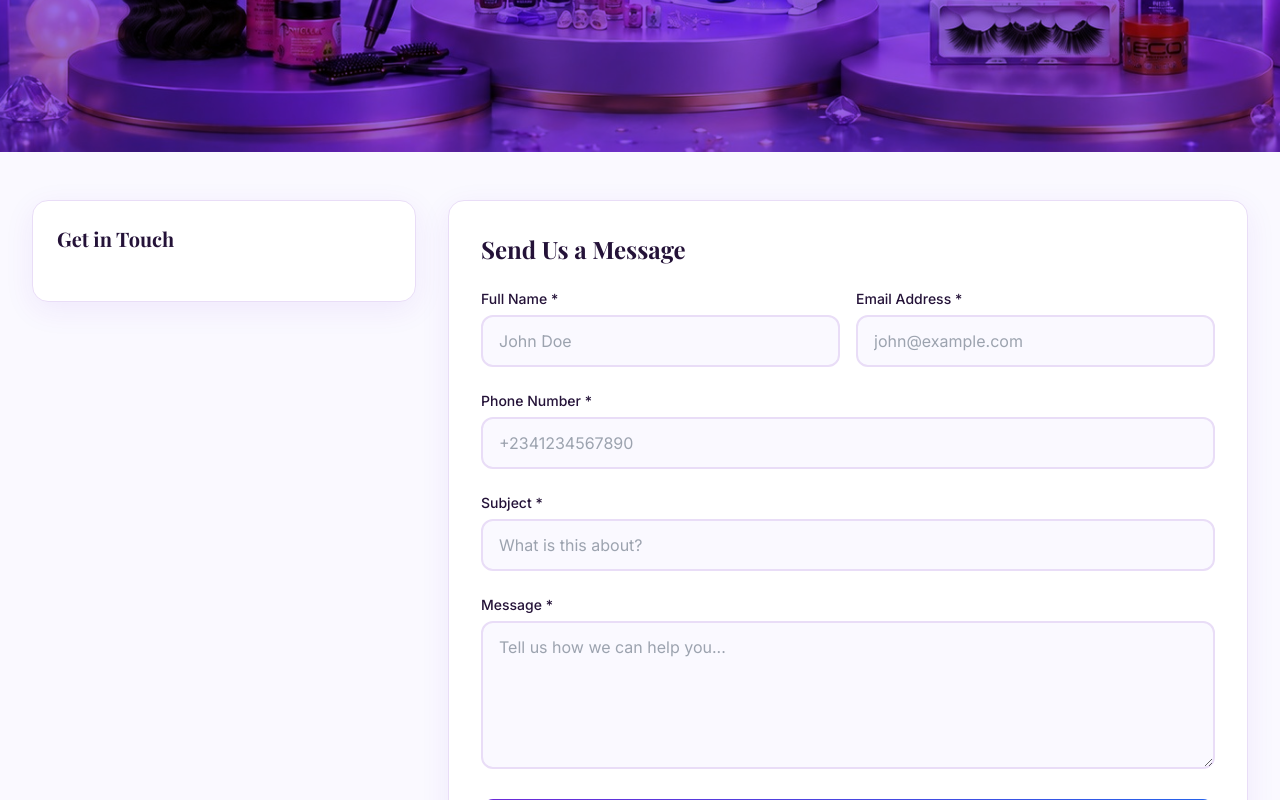
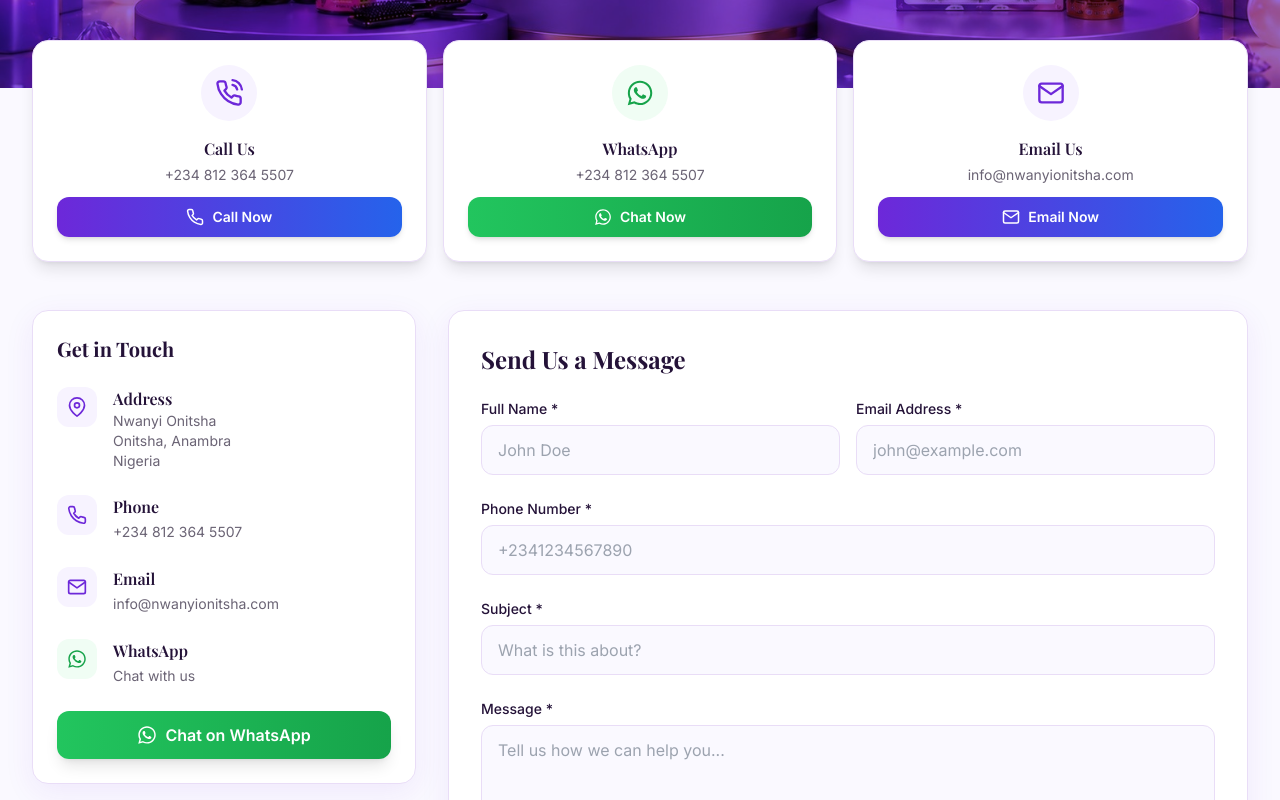
Before and after one commit to dxicthub/nwanyibeauty, a React (Vite) app: page /contact in a window 1280 px wide. Shown: the part 460-1260 px from the top of the page. Built offline with nearby package versions, Linux system fonts and the light colour scheme; no server answers; the HTML template or start-up script is replaced by a standard one.

Commit message:
Update Contact us - Map integration

```diff
--- a/src/pages/About.jsx
+++ b/src/pages/About.jsx
@@ -1,6 +1,17 @@
 import React from 'react';
 import { Link } from 'react-router-dom';
-import { FiAward, FiUsers, FiTruck, FiShield, FiStar, FiHeart, FiArrowRight } from 'react-icons/fi';
+import {
+  FiAward,
+  FiUsers,
+  FiTruck,
+  FiShield,
+  FiStar,
+  FiHeart,
+  FiArrowRight,
+  FiMapPin,    // Added this import
+  FiClock,     // Added this import
+  FiPhone      // Added this import
+} from 'react-icons/fi';
 import { IoSparkles } from 'react-icons/io5';
 
 // Import hero banner image
@@ -54,9 +65,7 @@ const About = () => {
 
         <div className="max-w-4xl mx-auto px-4 sm:px-6 lg:px-8 text-center relative z-10">
           <div className="flex items-center justify-center gap-2 mb-4">
-            <div className="w-16 h-16 bg-white/20 backdrop-blur-sm rounded-2xl flex items-center justify-center">
-              <IoSparkles className="w-8 h-8 text-white" />
-            </div>
+
           </div>
           <h1 className="text-5xl md:text-6xl lg:text-7xl xl:text-8xl font-bold text-white mb-4 leading-tight">
             About <span className="text-transparent bg-clip-text bg-gradient-to-r from-white to-purple-200">Nyanyi Onitsha</span>
@@ -74,7 +83,7 @@ const About = () => {
             {stats.map((stat, index) => (
               <div key={index} className="bg-white rounded-2xl p-6 text-center border border-[#E9DDF7] shadow-[0_4px_20px_rgba(109,40,217,0.06)]">
                 <div className="w-12 h-12 bg-[#F7F3FF] rounded-full flex items-center justify-center mx-auto mb-3">
-                  <stat.icon className="w-6 h-6 text-[#6D28D9]" />
+                  <stat.icon className="w-6 h-6 text-[#6D28D9]" aria-hidden="true" />
                 </div>
                 <p className="text-2xl font-bold text-[#241238]">{stat.value}</p>
                 <p className="text-sm text-[#6B6475]">{stat.label}</p>
@@ -106,7 +115,7 @@ const About = () => {
                 carefully curated to meet the diverse needs of the beauty and salon industry.
               </p>
               <Link to="/shop" className="inline-flex items-center text-[#6D28D9] hover:text-[#5B21B6] font-semibold">
-                Explore Our Products <FiArrowRight className="ml-2" />
+                Explore Our Products <FiArrowRight className="ml-2" aria-hidden="true" />
               </Link>
             </div>
             <div className="relative">
@@ -120,7 +129,7 @@ const About = () => {
               <div className="absolute -bottom-4 -right-4 bg-white rounded-xl shadow-lg p-4 border border-[#E9DDF7]">
                 <div className="flex items-center gap-3">
                   <div className="w-10 h-10 bg-[#F7F3FF] rounded-full flex items-center justify-center">
-                    <FiAward className="w-5 h-5 text-[#6D28D9]" />
+                    <FiAward className="w-5 h-5 text-[#6D28D9]" aria-hidden="true" />
                   </div>
                   <div>
                     <p className="text-sm font-semibold text-[#241238]">Trusted Supplier</p>
@@ -133,9 +142,79 @@ const About = () => {
         </div>
       </section>
 
-      {/* Our Values */}
+      {/* Google Maps Section */}
       <section className="py-16 bg-[#FAF9FF]">
         <div className="max-w-7xl mx-auto px-4 sm:px-6 lg:px-8">
+          <div className="text-center mb-12">
+            <span className="text-xs font-bold uppercase tracking-widest text-[#6D28D9] bg-[#F7F3FF] px-3 py-1 rounded-full border border-[#E9DDF7]">
+              Our Location
+            </span>
+            <h2 className="text-3xl font-bold text-[#241238] mt-4">
+              Find Us
+            </h2>
+            <p className="text-sm text-[#6B6475] mt-2 max-w-2xl mx-auto">
+              Visit us at our headquarters in Onitsha, Nigeria
+            </p>
+          </div>
+
+          <div className="bg-white rounded-2xl overflow-hidden border border-[#E9DDF7] shadow-[0_4px_20px_rgba(109,40,217,0.06)]">
+            <div className="relative w-full" style={{ paddingBottom: '56.25%' }}>
+              <iframe
+                src="https://www.google.com/maps/embed?pb=!1m18!1m12!1m3!1d3966.4733819518956!2d6.732025274130262!3d6.201109826827562!2m3!1f0!2f0!3f0!3m2!1i1024!2i768!4f13.1!3m3!1m2!1s0x1043f300159067d1%3A0xdfaa49c15beed46f!2sNwanyi%20Onitsha%20Global%20Concept!5e0!3m2!1sen!2sng!4v1786779001007!5m2!1sen!2sng"
+                className="absolute top-0 left-0 w-full h-full"
+                style={{ border: 0 }}
+                allowFullScreen=""
+                loading="lazy"
+                referrerPolicy="strict-origin-when-cross-origin"
+                title="Nyanyi Onitsha Location Map"
+              />
+            </div>
+          </div>
+
+          {/* Quick Location Info */}
+          <div className="grid md:grid-cols-3 gap-6 mt-8">
+            <div className="bg-white rounded-2xl p-6 border border-[#E9DDF7] text-center">
+              <div className="w-12 h-12 bg-[#F7F3FF] rounded-full flex items-center justify-center mx-auto mb-3">
+                <FiMapPin className="w-6 h-6 text-[#6D28D9]" aria-hidden="true" />
+              </div>
+              <h3 className="font-semibold text-[#241238]">Address</h3>
+              <p className="text-sm text-[#6B6475] mt-1">
+                Nwanyi Onitsha Global Concept<br />
+                Onitsha, Nigeria
+              </p>
+            </div>
+            <div className="bg-white rounded-2xl p-6 border border-[#E9DDF7] text-center">
+              <div className="w-12 h-12 bg-[#F7F3FF] rounded-full flex items-center justify-center mx-auto mb-3">
+                <FiClock className="w-6 h-6 text-[#6D28D9]" aria-hidden="true" />
+              </div>
+              <h3 className="font-semibold text-[#241238]">Working Hours</h3>
+              <p className="text-sm text-[#6B6475] mt-1">
+                Mon - Sat: 8:00 AM - 8:00 PM<br />
+                Sunday: Closed
+              </p>
+            </div>
+            <div className="bg-white rounded-2xl p-6 border border-[#E9DDF7] text-center">
+              <div className="w-12 h-12 bg-[#F7F3FF] rounded-full flex items-center justify-center mx-auto mb-3">
+                <FiPhone className="w-6 h-6 text-[#6D28D9]" aria-hidden="true" />
+              </div>
+              <h3 className="font-semibold text-[#241238]">Contact</h3>
+              <p className="text-sm text-[#6B6475] mt-1">
+                <a href="tel:+2341234567890" className="hover:text-[#6D28D9] transition-colors">
+                  +234 812 364 5507
+                </a>
+                <br />
+                <a href="mailto:info@nyanyibeauty.com" className="hover:text-[#6D28D9] transition-colors">
+                  info@nwanyionitsha.com
+                </a>
+              </p>
+            </div>
+          </div>
+        </div>
+      </section>
+
+      {/* Our Values */}
+      <section className="py-16 bg-white">
+        <div className="max-w-7xl mx-auto px-4 sm:px-6 lg:px-8 text-center justify-center">
           <div className="text-center mb-12">
             <span className="text-xs font-bold uppercase tracking-widest text-[#6D28D9] bg-[#F7F3FF] px-3 py-1 rounded-full border border-[#E9DDF7]">
               Our Values
@@ -150,9 +229,9 @@ const About = () => {
 
           <div className="grid md:grid-cols-2 lg:grid-cols-4 gap-6">
             {values.map((value, index) => (
-              <div key={index} className="bg-white rounded-2xl p-6 border border-[#E9DDF7] hover:shadow-lg transition-all duration-300">
+              <div key={index} className="bg-[#FAF9FF] rounded-2xl p-6 border border-[#E9DDF7] hover:shadow-lg transition-all duration-300">
                 <div className="w-12 h-12 bg-[#F7F3FF] rounded-xl flex items-center justify-center mb-4">
-                  <value.icon className="w-6 h-6 text-[#6D28D9]" />
+                  <value.icon className="w-6 h-6 text-[#6D28D9]" aria-hidden="true" />
                 </div>
                 <h3 className="text-lg font-bold text-[#241238] mb-2">{value.title}</h3>
                 <p className="text-sm text-[#6B6475]">{value.description}</p>
--- a/src/pages/Contact.jsx
+++ b/src/pages/Contact.jsx
@@ -2,7 +2,7 @@ import React, { useState } from 'react';
 import { useSettings } from '../context/SettingsContext';
 import {
   FiMapPin, FiPhone, FiMail, FiClock, FiSend, FiMessageCircle,
-  FiCheckCircle, FiAlertCircle, FiArrowRight
+  FiCheckCircle, FiAlertCircle, FiArrowRight, FiPhoneCall
 } from 'react-icons/fi';
 import { FaWhatsapp } from 'react-icons/fa';
 import { IoSparkles } from 'react-icons/io5';
@@ -24,6 +24,19 @@ const Contact = () => {
     message: '',
   });
   const [errors, setErrors] = useState({});
+
+  // Fallback data if settings not available
+  const contactData = {
+    phoneNumber: settings?.phoneNumber || '+234 812 364 5507',
+    businessEmail: settings?.businessEmail || 'info@nwanyionitsha.com',
+    whatsappNumber: settings?.whatsappNumber || '+234 812 364 5507',
+    address: settings?.address || {
+      street: 'Nwanyi Onitsha',
+      city: 'Onitsha',
+      state: 'Anambra',
+      country: 'Nigeria'
+    }
+  };
 
   const handleChange = (e) => {
     const { name, value } = e.target;
@@ -69,11 +82,26 @@ const Contact = () => {
   };
 
   const handleWhatsApp = () => {
-    const number = settings?.whatsappNumber || '';
+    const number = contactData.whatsappNumber || '';
     const cleanNumber = number.replace(/\D/g, '');
-    const message = 'Hello, I would like to get in touch with Nyanyi Beauty.';
+    const message = 'Hello, I would like to get in touch with Nyanyi Onitsha.';
     if (cleanNumber) {
       window.open(`https://wa.me/${cleanNumber}?text=${encodeURIComponent(message)}`, '_blank');
+    }
+  };
+
+  const handlePhoneCall = () => {
+    const number = contactData.phoneNumber || '';
+    const cleanNumber = number.replace(/\D/g, '');
+    if (cleanNumber) {
+      window.location.href = `tel:${cleanNumber}`;
+    }
+  };
+
+  const handleEmailClick = () => {
+    const email = contactData.businessEmail || '';
+    if (email) {
+      window.location.href = `mailto:${email}`;
     }
   };
 
@@ -85,7 +113,7 @@ const Contact = () => {
         <div className="absolute inset-0 w-full h-full z-0">
           <img
             src={heroAboutUs}
-            alt="Contact Nyanyi Beauty"
+            alt="Contact Nyanyi Onitsha"
             className="w-full h-full object-cover object-center"
           />
           {/* Dark Overlay for better text readability */}
@@ -94,9 +122,7 @@ const Contact = () => {
 
         <div className="max-w-4xl mx-auto px-4 sm:px-6 lg:px-8 text-center relative z-10">
           <div className="flex items-center justify-center gap-2 mb-4">
-            <div className="w-16 h-16 bg-white/20 backdrop-blur-sm rounded-2xl flex items-center justify-center">
-              <IoSparkles className="w-8 h-8 text-white" />
-            </div>
+
           </div>
           <h1 className="text-5xl md:text-6xl lg:text-7xl xl:text-8xl font-bold text-white mb-4 leading-tight">
             Get In <span className="text-transparent bg-clip-text bg-gradient-to-r from-white to-purple-200">Touch</span>
@@ -107,6 +133,59 @@ const Contact = () => {
         </div>
       </section>
 
+      {/* Quick Action Cards - Moved ABOVE the contact form for better visibility */}
+      <div className="max-w-7xl mx-auto px-4 sm:px-6 lg:px-8 -mt-12 relative z-20">
+        <div className="grid md:grid-cols-3 gap-4">
+          {/* Call Card */}
+          <div className="bg-white rounded-2xl border border-[#E9DDF7] p-6 text-center hover:shadow-xl transition-all duration-300 group shadow-lg">
+            <div className="w-14 h-14 bg-[#F7F3FF] rounded-full flex items-center justify-center mx-auto mb-4 group-hover:bg-[#6D28D9] transition-colors duration-300">
+              <FiPhoneCall className="w-7 h-7 text-[#6D28D9] group-hover:text-white transition-colors duration-300" aria-hidden="true" />
+            </div>
+            <h3 className="font-semibold text-[#241238] mb-1">Call Us</h3>
+            <p className="text-sm text-[#6B6475] mb-3">{contactData.phoneNumber}</p>
+            <button
+              onClick={handlePhoneCall}
+              className="w-full bg-gradient-to-r from-[#6D28D9] to-[#2563EB] text-white py-2.5 rounded-xl font-semibold hover:from-[#5B21B6] hover:to-[#1D4ED8] transition-all duration-300 shadow-md hover:shadow-lg flex items-center justify-center gap-2 text-sm"
+            >
+              <FiPhone className="text-lg" aria-hidden="true" />
+              Call Now
+            </button>
+          </div>
+
+          {/* WhatsApp Card */}
+          <div className="bg-white rounded-2xl border border-[#E9DDF7] p-6 text-center hover:shadow-xl transition-all duration-300 group shadow-lg">
+            <div className="w-14 h-14 bg-green-50 rounded-full flex items-center justify-center mx-auto mb-4 group-hover:bg-green-500 transition-colors duration-300">
+              <FaWhatsapp className="w-7 h-7 text-green-600 group-hover:text-white transition-colors duration-300" aria-hidden="true" />
+            </div>
+            <h3 className="font-semibold text-[#241238] mb-1">WhatsApp</h3>
+            <p className="text-sm text-[#6B6475] mb-3">{contactData.whatsappNumber}</p>
+            <button
+              onClick={handleWhatsApp}
+              className="w-full bg-gradient-to-r from-green-500 to-green-600 text-white py-2.5 rounded-xl font-semibold hover:from-green-600 hover:to-green-700 transition-all duration-300 shadow-md hover:shadow-lg flex items-center justify-center gap-2 text-sm"
+            >
+              <FaWhatsapp className="text-lg" aria-hidden="true" />
+              Chat Now
+            </button>
+          </div>
+
+          {/* Email Card */}
+          <div className="bg-white rounded-2xl border border-[#E9DDF7] p-6 text-center hover:shadow-xl transition-all duration-300 group shadow-lg">
+            <div className="w-14 h-14 bg-[#F7F3FF] rounded-full flex items-center justify-center mx-auto mb-4 group-hover:bg-[#6D28D9] transition-colors duration-300">
+              <FiMail className="w-7 h-7 text-[#6D28D9] group-hover:text-white transition-colors duration-300" aria-hidden="true" />
+            </div>
+            <h3 className="font-semibold text-[#241238] mb-1">Email Us</h3>
+            <p className="text-sm text-[#6B6475] mb-3">{contactData.businessEmail}</p>
+            <button
+              onClick={handleEmailClick}
+              className="w-full bg-gradient-to-r from-[#6D28D9] to-[#2563EB] text-white py-2.5 rounded-xl font-semibold hover:from-[#5B21B6] hover:to-[#1D4ED8] transition-all duration-300 shadow-md hover:shadow-lg flex items-center justify-center gap-2 text-sm"
+            >
+              <FiMail className="text-lg" aria-hidden="true" />
+              Email Now
+            </button>
+          </div>
+        </div>
+      </div>
+
       <div className="max-w-7xl mx-auto px-4 sm:px-6 lg:px-8 py-12">
         <div className="grid lg:grid-cols-3 gap-8">
           {/* Contact Information */}
@@ -115,7 +194,6 @@ const Contact = () => {
               <h2 className="text-xl font-bold text-[#241238] mb-6">Get in Touch</h2>
 
               <div className="space-y-6">
-                {settings?.address && (
                 <div className="flex items-start gap-4">
                   <div className="w-10 h-10 bg-[#F7F3FF] rounded-xl flex items-center justify-center flex-shrink-0">
                     <FiMapPin className="text-[#6D28D9] text-xl" aria-hidden="true" />
@@ -123,43 +201,37 @@ const Contact = () => {
                   <div>
                     <h3 className="font-semibold text-[#241238]">Address</h3>
                     <p className="text-[#6B6475] text-sm">
-                        {settings.address.street}<br />
-                        {settings.address.city}, {settings.address.state}<br />
-                        {settings.address.country}
+                      {contactData.address.street}<br />
+                      {contactData.address.city}, {contactData.address.state}<br />
+                      {contactData.address.country}
                     </p>
                   </div>
                 </div>
-                )}
 
-                {settings?.phoneNumber && (
                 <div className="flex items-start gap-4">
                   <div className="w-10 h-10 bg-[#F7F3FF] rounded-xl flex items-center justify-center flex-shrink-0">
                     <FiPhone className="text-[#6D28D9] text-xl" aria-hidden="true" />
                   </div>
                   <div>
                     <h3 className="font-semibold text-[#241238]">Phone</h3>
-                      <a href={`tel:${settings.phoneNumber}`} className="text-[#6B6475] text-sm hover:text-[#6D28D9] transition-colors">
-                        {settings.phoneNumber}
+                    <a href={`tel:${contactData.phoneNumber}`} className="text-[#6B6475] text-sm hover:text-[#6D28D9] transition-colors">
+                      {contactData.phoneNumber}
                     </a>
                   </div>
                 </div>
-                )}
 
-                {settings?.businessEmail && (
                 <div className="flex items-start gap-4">
                   <div className="w-10 h-10 bg-[#F7F3FF] rounded-xl flex items-center justify-center flex-shrink-0">
                     <FiMail className="text-[#6D28D9] text-xl" aria-hidden="true" />
                   </div>
                   <div>
                     <h3 className="font-semibold text-[#241238]">Email</h3>
-                      <a href={`mailto:${settings.businessEmail}`} className="text-[#6B6475] text-sm hover:text-[#6D28D9] transition-colors">
-                        {settings.businessEmail}
+                    <a href={`mailto:${contactData.businessEmail}`} className="text-[#6B6475] text-sm hover:text-[#6D28D9] transition-colors">
+                      {contactData.businessEmail}
                     </a>
                   </div>
                 </div>
-                )}
 
-                {settings?.whatsappNumber && (
                 <div className="flex items-start gap-4">
                   <div className="w-10 h-10 bg-green-50 rounded-xl flex items-center justify-center flex-shrink-0">
                     <FaWhatsapp className="text-green-600 text-xl" aria-hidden="true" />
@@ -171,18 +243,15 @@ const Contact = () => {
                     </button>
                   </div>
                 </div>
-                )}
               </div>
 
               {/* WhatsApp Button */}
-              {settings?.whatsappNumber && (
               <button
                 onClick={handleWhatsApp}
                 className="w-full mt-6 bg-gradient-to-r from-green-500 to-green-600 text-white py-3 rounded-xl font-semibold hover:from-green-600 hover:to-green-700 transition-all duration-300 shadow-lg hover:shadow-xl flex items-center justify-center gap-2"
               >
                 <FaWhatsapp className="text-xl" aria-hidden="true" /> Chat on WhatsApp
               </button>
-              )}
             </div>
           </div>
 
@@ -207,7 +276,7 @@ const Contact = () => {
                       name="name"
                       value={formData.name}
                       onChange={handleChange}
-                      className={`input-field border-[#E9DDF7] focus:border-[#6D28D9] bg-[#FAF9FF] ${errors.name ? 'border-red-400' : ''}`}
+                      className={`w-full px-4 py-3 rounded-xl border ${errors.name ? 'border-red-400' : 'border-[#E9DDF7]'} focus:border-[#6D28D9] focus:ring-2 focus:ring-[#6D28D9]/20 bg-[#FAF9FF] outline-none transition-all duration-300`}
                       placeholder="John Doe"
                     />
                     {errors.name && <p className="text-red-500 text-sm mt-1">{errors.name}</p>}
@@ -219,7 +288,7 @@ const Contact = () => {
                       name="email"
                       value={formData.email}
                       onChange={handleChange}
-                      className={`input-field border-[#E9DDF7] focus:border-[#6D28D9] bg-[#FAF9FF] ${errors.email ? 'border-red-400' : ''}`}
+                      className={`w-full px-4 py-3 rounded-xl border ${errors.email ? 'border-red-400' : 'border-[#E9DDF7]'} focus:border-[#6D28D9] focus:ring-2 focus:ring-[#6D28D9]/20 bg-[#FAF9FF] outline-none transition-all duration-300`}
                       placeholder="john@example.com"
                     />
                     {errors.email && <p className="text-red-500 text-sm mt-1">{errors.email}</p>}
@@ -233,7 +302,7 @@ const Contact = () => {
                     name="phone"
                     value={formData.phone}
                     onChange={handleChange}
-                    className={`input-field border-[#E9DDF7] focus:border-[#6D28D9] bg-[#FAF9FF] ${errors.phone ? 'border-red-400' : ''}`}
+                    className={`w-full px-4 py-3 rounded-xl border ${errors.phone ? 'border-red-400' : 'border-[#E9DDF7]'} focus:border-[#6D28D9] focus:ring-2 focus:ring-[#6D28D9]/20 bg-[#FAF9FF] outline-none transition-all duration-300`}
                     placeholder="+2341234567890"
                   />
                   {errors.phone && <p className="text-red-500 text-sm mt-1">{errors.phone}</p>}
@@ -246,7 +315,7 @@ const Contact = () => {
                     name="subject"
                     value={formData.subject}
                     onChange={handleChange}
-                    className={`input-field border-[#E9DDF7] focus:border-[#6D28D9] bg-[#FAF9FF] ${errors.subject ? 'border-red-400' : ''}`}
+                    className={`w-full px-4 py-3 rounded-xl border ${errors.subject ? 'border-red-400' : 'border-[#E9DDF7]'} focus:border-[#6D28D9] focus:ring-2 focus:ring-[#6D28D9]/20 bg-[#FAF9FF] outline-none transition-all duration-300`}
                     placeholder="What is this about?"
                   />
                   {errors.subject && <p className="text-red-500 text-sm mt-1">{errors.subject}</p>}
@@ -259,7 +328,7 @@ const Contact = () => {
                     value={formData.message}
                     onChange={handleChange}
                     rows="5"
-                    className={`input-field border-[#E9DDF7] focus:border-[#6D28D9] bg-[#FAF9FF] ${errors.message ? 'border-red-400' : ''}`}
+                    className={`w-full px-4 py-3 rounded-xl border ${errors.message ? 'border-red-400' : 'border-[#E9DDF7]'} focus:border-[#6D28D9] focus:ring-2 focus:ring-[#6D28D9]/20 bg-[#FAF9FF] outline-none transition-all duration-300 resize-none`}
                     placeholder="Tell us how we can help you..."
                   />
                   {errors.message && <p className="text-red-500 text-sm mt-1">{errors.message}</p>}
```
Lines whose indentation alone changed are shown as unchanged.
